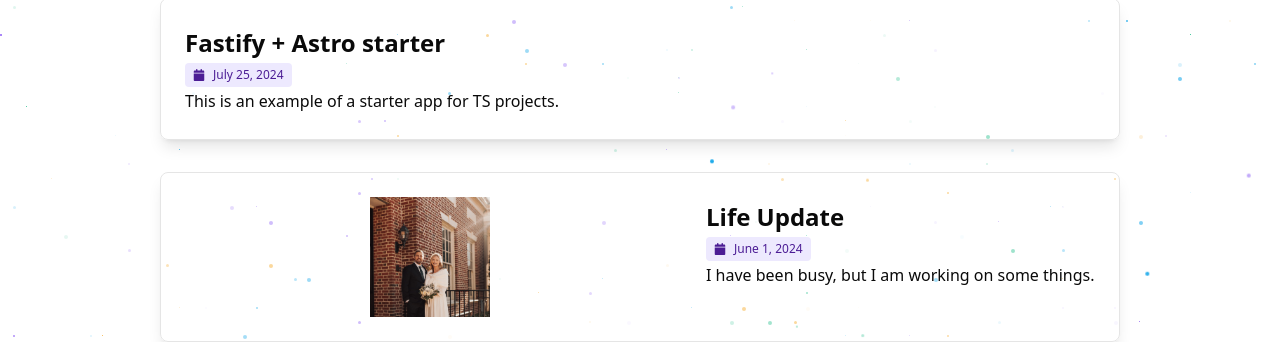
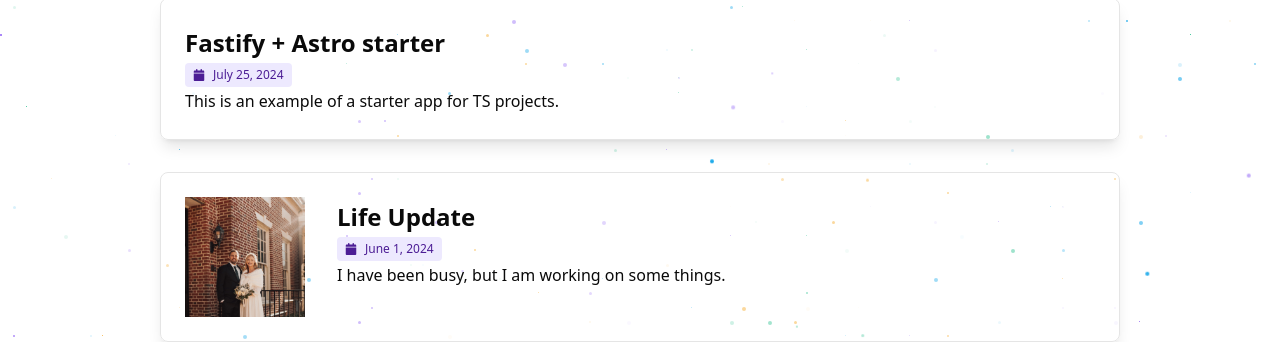
Before and after one commit to bskimball/website, an Astro site: page / in a window 1280 px wide. Shown: the part 482-824 px from the top of the page. Built offline with nearby package versions, Linux system fonts and the light colour scheme; Astro itself is replaced by a stand-in of ours; a web font is replaced by a local one; what tailwindcss-hero-patterns would draw is missing.

Commit message:
changed image preview

```diff
--- a/src/pages/index.astro
+++ b/src/pages/index.astro
@@ -68,7 +68,7 @@ const latestPosts = posts
                 class="flex flex-col lg:flex-row justify-center align-center lg:justify-start lg:align-start gap-8 p-6 rounded-lg border bg-background/60 backdrop-opacity-60 shadow-lg"
               >
                 {post.data.heroImage && (
-                  <div class="lg:max-w-[120px] lg:max-h-[120px] overflow-hidden m-auto">
+                  <div class="lg:max-w-[120px] lg:max-h-[120px] overflow-hidden m-auto lg:m-0">
                     <Image
                       src={post.data.heroImage}
                       alt={`${post.data.title} thumbnail image`}
```
